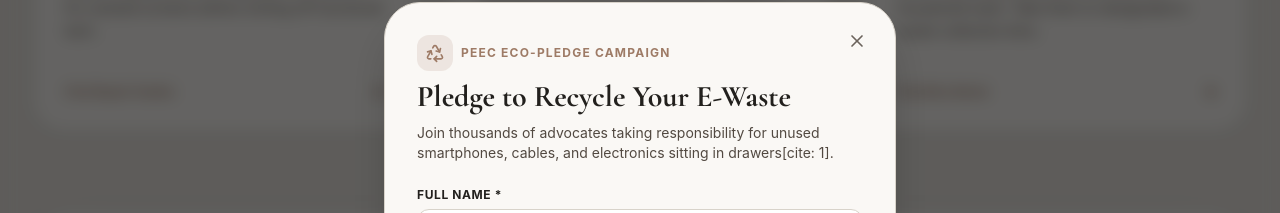
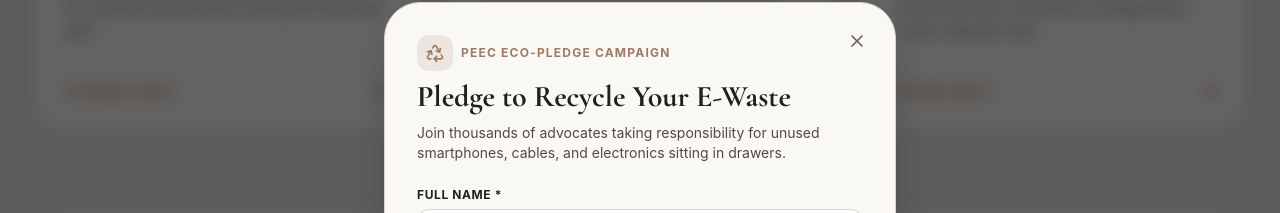
Before and after one commit to avdingal/PEEC---EWaste, a React (Vite) app: page / in a window 1280 px wide. Both pictures are taken after a click on the button "Pledge Your E-Waste". Shown: the part 5326-5539 px from the top of the page. Built offline with nearby package versions, Linux system fonts and the light colour scheme.

Commit message:
Update PledgeModal.jsx

```diff
--- a/src/components/PledgeModal.jsx
+++ b/src/components/PledgeModal.jsx
@@ -70,7 +70,7 @@ export default function PledgeModal({ isOpen, onClose }) {
             </h3>
 
             <p className="text-sm text-[#524941] mb-6 font-sans">
-              Join thousands of advocates taking responsibility for unused smartphones, cables, and electronics sitting in drawers[cite: 1].
+              Join thousands of advocates taking responsibility for unused smartphones, cables, and electronics sitting in drawers.
             </p>
 
             {/* Form */}
```
